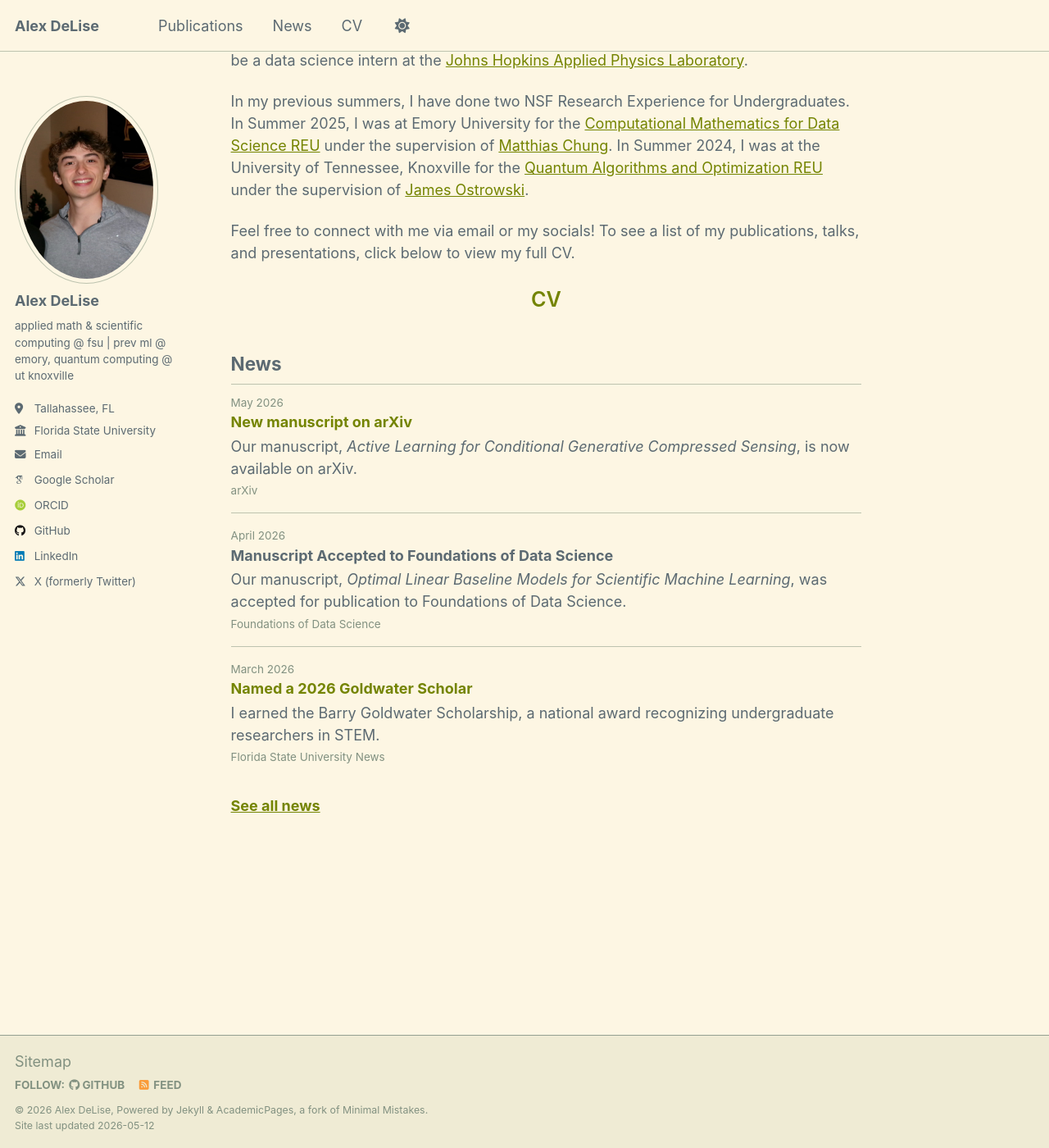
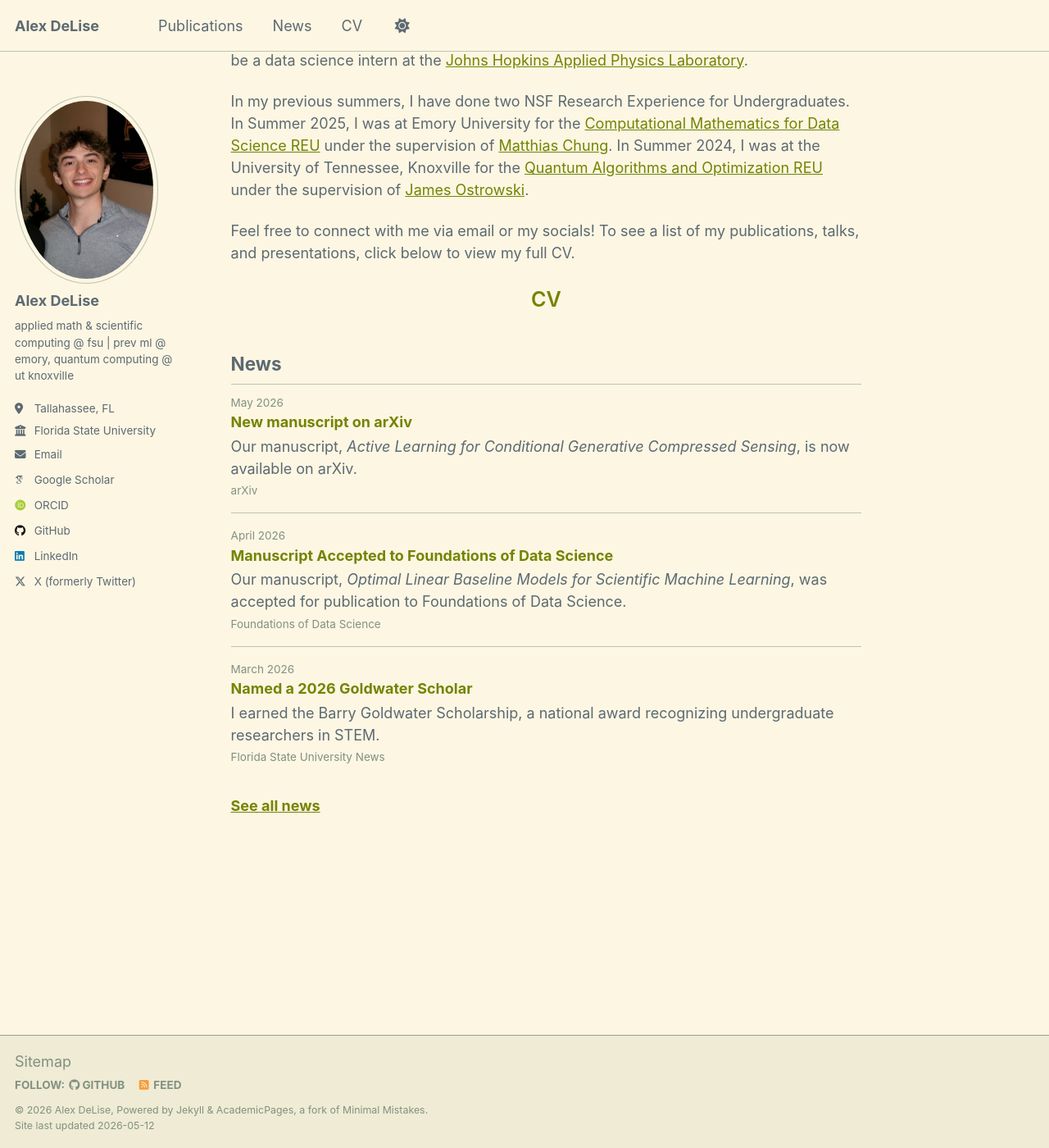
Before and after one commit to alexdelise/alexdelise.github.io, a Jekyll site: the page built from _pages/about.md, in a window 1280 px wide and 1400 px high, scrolled down 267 px. Shown: the whole window at 82% size. Built offline with Jekyll 4.4.1, drawn with Linux system fonts in a browser that asks for light colours; some web fonts are replaced; a script that is not in the unit is left out.

Commit message:
updates fods link

```diff
--- a/_data/news.yml
+++ b/_data/news.yml
@@ -11,7 +11,7 @@
   display_date: "April 2026"
   title: "Manuscript Accepted to Foundations of Data Science"
   text: "Our manuscript, *Optimal Linear Baseline Models for Scientific Machine Learning*, was accepted for publication to Foundations of Data Science."
-  url:
+  url: "https://www.aimsciences.org/article/doi/10.3934/fods.2026012"
   source: "Foundations of Data Science"
   image:
   image_alt:
--- a/_sass/layout/_page.scss
+++ b/_sass/layout/_page.scss
@@ -181,10 +181,12 @@
 }
 
 .news-item__title {
+  color: var(--global-link-color);
   font-weight: 700;
   text-decoration: none !important;
 
   &:hover {
+    color: var(--global-link-color-hover);
     text-decoration: underline !important;
   }
 }
```
